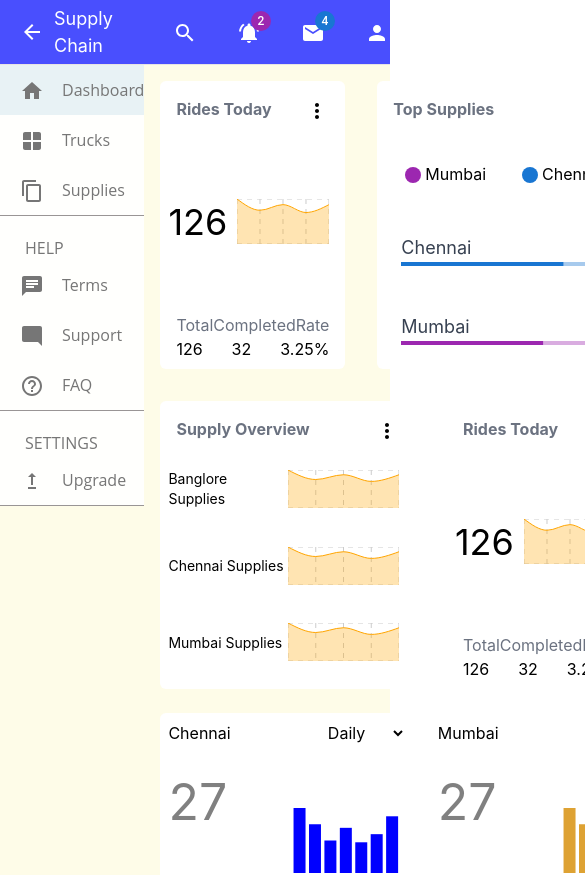
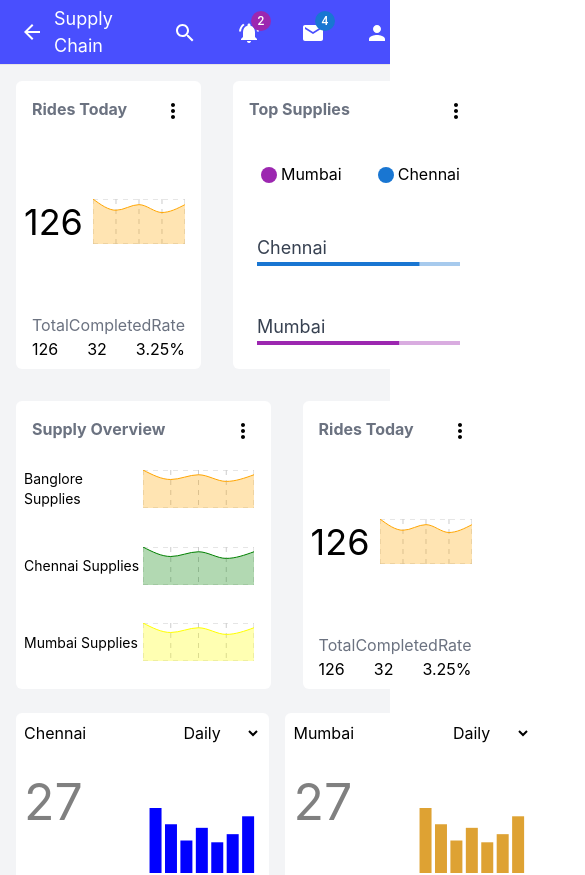
Before and after one commit to umjoshua/react_admin_dashboard, a React (Create React App) app: page / in a window 390 px wide. Shown: the top 875 px of the page, 585 px wide, since content can reach past the window. Built offline with nearby package versions, Linux system fonts and the light colour scheme; what tailwindcss-percentage-width would draw is missing.

Commit message:
responsiveness

```diff
--- a/src/components/sidebar/sidebar.css
+++ b/src/components/sidebar/sidebar.css
@@ -40,3 +40,8 @@ ul{
 li:hover{
     background-color: #fcf7f7;
 }
+@media (max-width: 768px) {
+    .sidebar {
+        display: none;
+    }
+}
--- a/src/components/widgets/Overview.jsx
+++ b/src/components/widgets/Overview.jsx
@@ -16,11 +16,11 @@ function Overview() {
             </div>
             <div class="flex flex-row w-full h-1/3 justify-around">
                 <span class="text-sm flex w-1/2 m-auto">Chennai Supplies</span>
-                <div class="flex-auto h-1/2 w-1/3 m-auto mr-2"><Chart color={'orange'} /></div>
+                <div class="flex-auto h-1/2 w-1/3 m-auto mr-2"><Chart color={'green'} /></div>
             </div>
             <div class="flex flex-row w-full h-1/3 justify-around">
                 <span class="text-sm flex w-1/2 m-auto">Mumbai Supplies</span>
-                <div class="flex-auto h-1/2 w-1/3 m-auto mr-2"><Chart color={'orange'} /></div>
+                <div class="flex-auto h-1/2 w-1/3 m-auto mr-2"><Chart color={'yellow'} /></div>
             </div>
         </div>
     )
--- a/src/pages/home/Home.jsx
+++ b/src/pages/home/Home.jsx
@@ -10,10 +10,10 @@ import RevenueBreakdown from '../../components/widgets/RevenueBreakdown';
 
 function Home() {
     return (
-        <div class="w-full h-full flex flex-col bg-yellow-50 justify-around">
+        <div class="w-full h-full flex flex-col bg-gray-100">
             <div><Header /></div>
             <div class="w-full h-full flex flex-row">
-                <div class="h-full w-72" ><Sidebar /></div>
+                <div class="w-72 bg-red-500" ><Sidebar /></div>
                 <div class="relative w-full table">
                     <div class="relative w-full flex flex-row flex-wrap">
                         <RisesToday />
--- a/src/pages/trucks/Trucks.jsx
+++ b/src/pages/trucks/Trucks.jsx
@@ -9,8 +9,8 @@ function Trucks() {
     return (
         <div className='home'>
             <div className="header"><Header /></div>
-            <div className="container">
-                <div className="sidebar"><Sidebar /></div>
+            <div className="container" class="w-full flex flex-row">
+            <div class="h-full w-72" ><Sidebar /></div>
                 {isLoaded && <Map></Map>}
             </div>
         </div>
```
Also changed, not shown: src/components/sidebar/sidebar.jsx (renamed from src/components/sidebar/sidebar.js).
